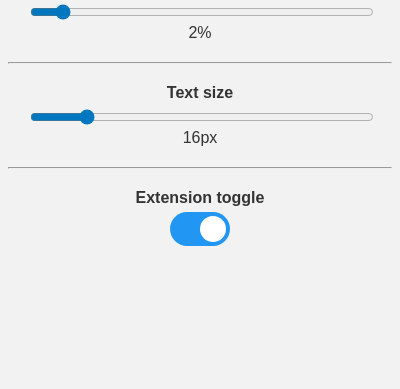
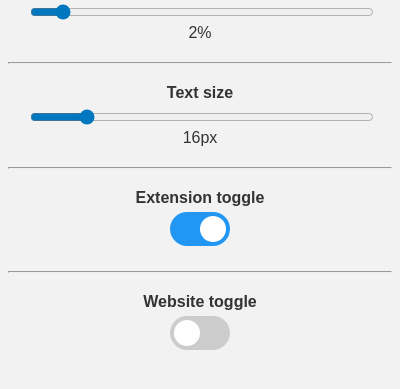
Before and after one commit to FrodeMog/VolumeScrollAnywhere, a browser extension: page popup.html in a window 400 px wide. Shown: the part 85-474 px from the top of the page. Drawn offline with Linux system fonts and the light colour scheme.

Commit message:
start of website toggle

```diff
--- a/popup.html
+++ b/popup.html
@@ -36,6 +36,16 @@
             </label>
         </div>
     </form>
+    <hr>
+    <form>
+        <div style="text-align:center;">
+            <label for="websiteToggle">Website toggle</label>
+            <label class="switch">
+                <input type="checkbox" id="websiteToggle" name="websiteToggle" value="true" onchange="updateToggle(this.id, this.checked)">
+                <span class="slider round"></span>
+            </label>
+        </div>
+    </form>
     <script src="popup.js"></script>
 </body>
 
```
